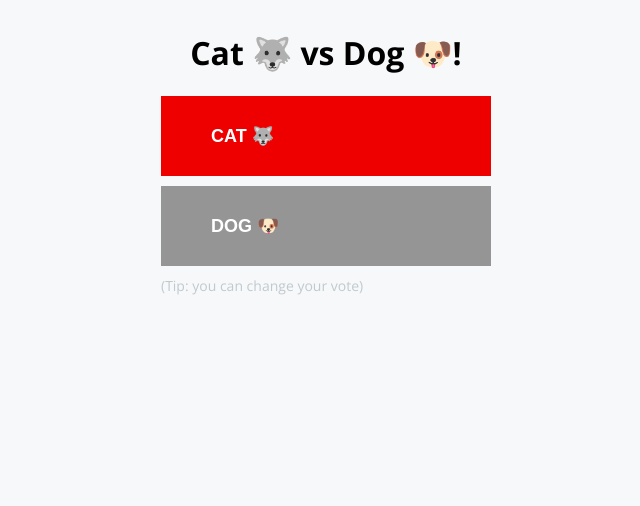
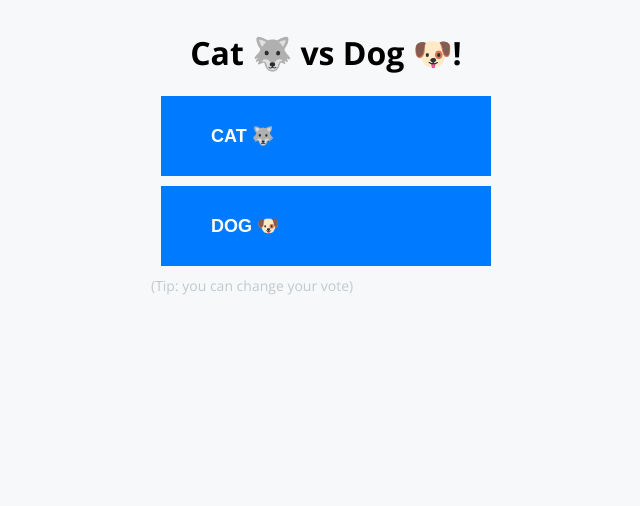
Before and after one commit to rh-fran6/pipeline-vote-ui, a Flask app: page / in a window 1280 px wide. Shown: the top 506 px of the page, without its empty margins (314-954 px from the left). Run offline with Flask 3, Linux system fonts and the light colour scheme; some libraries are stand-ins or nearby versions.

Commit message:
minor changes

```diff
--- a/static/stylesheets/style.css
+++ b/static/stylesheets/style.css
@@ -75,6 +75,19 @@
   vertical-align: middle;
   font-size: 3em;
 }
+
+.vote-button {
+  display: inline-block; /* Display buttons inline */
+  margin: 0 10px; /* Add some space between the buttons */
+  padding: 10px 20px; /* Add padding to the buttons */
+  font-size: 16px; /* Set the font size */
+  border: none; /* Remove button border */
+  background-color: #007bff; /* Set button background color */
+  color: #fff; /* Set text color */
+  cursor: pointer; /* Change cursor to pointer on hover */
+  transition: background-color 0.3s ease; /* Add transition effect */
+}
+
 #choice a{
   text-decoration:none;
 }
--- a/templates/index.html
+++ b/templates/index.html
@@ -15,8 +15,8 @@
       <div id="content-container-center">
         <h1>{{option_a}} vs {{option_b}}!</h1>
         <form id="choice" name='form' method="POST" action="/">
-          <button id="a" type="submit" name="vote" class="a" value="a">{{option_a}}</button>
-          <button id="b" type="submit" name="vote" class="b" value="b">{{option_b}}</button>
+          <button id="a" type="submit" name="vote" class="vote-button" class="a" value="a">{{option_a}}</button>
+          <button id="b" type="submit" name="vote" class="vote-button" class="b" value="b">{{option_b}}</button>
         </form>
         <div id="tip">
           (Tip: you can change your vote)
```
